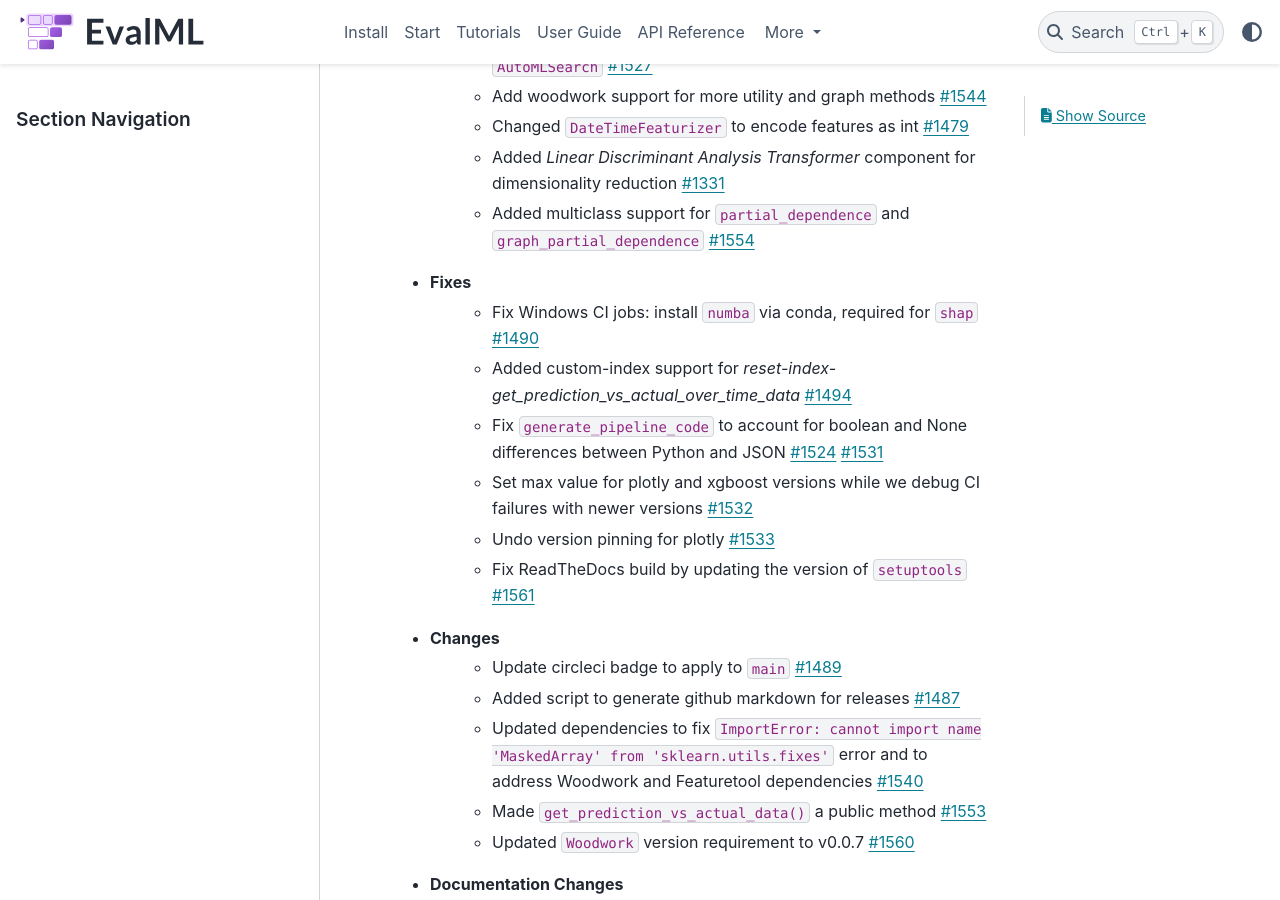
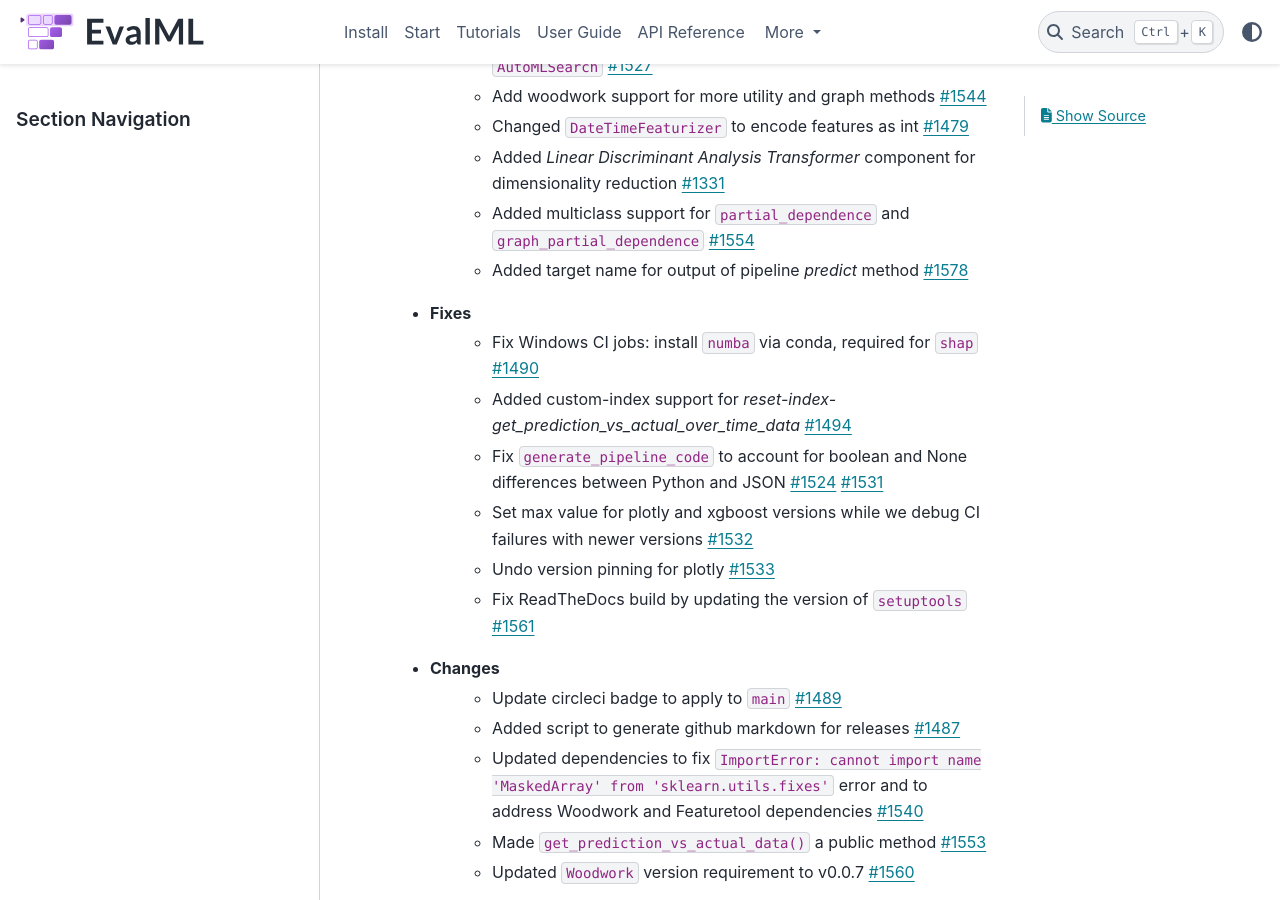
Before and after one commit to alteryx/evalml, a Sphinx documentation site: the page built from docs/source/release_notes.rst, in a window 1280 px wide and 900 px high, scrolled down 810 px. Built offline with Sphinx 7.4.7 and the PyData theme 0.15.4, drawn with Linux system fonts in a browser that asks for light colours; comment, search, counter and statistics services are not loaded.

Commit message:
release notes

```diff
--- a/docs/source/release_notes.rst
+++ b/docs/source/release_notes.rst
@@ -18,6 +18,7 @@ Release Notes
         * Changed ``DateTimeFeaturizer`` to encode features as int :pr:`1479`
         * Added `Linear Discriminant Analysis Transformer` component for dimensionality reduction :pr:`1331`
         * Added multiclass support for ``partial_dependence`` and ``graph_partial_dependence`` :pr:`1554`
+        * Added target name for output of pipeline `predict` method :pr:`1578`
     * Fixes
         * Fix Windows CI jobs: install ``numba`` via conda, required for ``shap`` :pr:`1490`
         * Added custom-index support for `reset-index-get_prediction_vs_actual_over_time_data` :pr:`1494`
```
